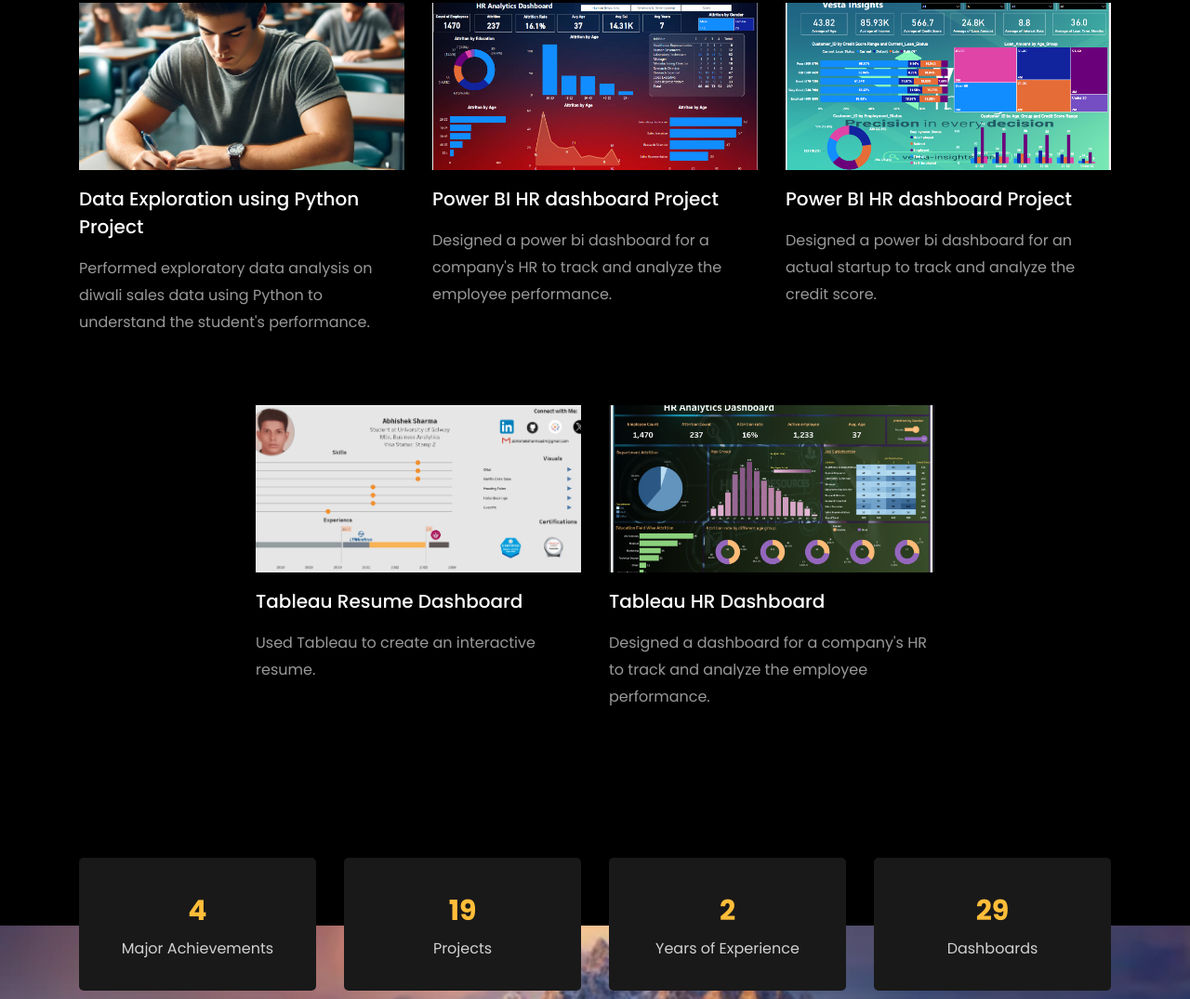
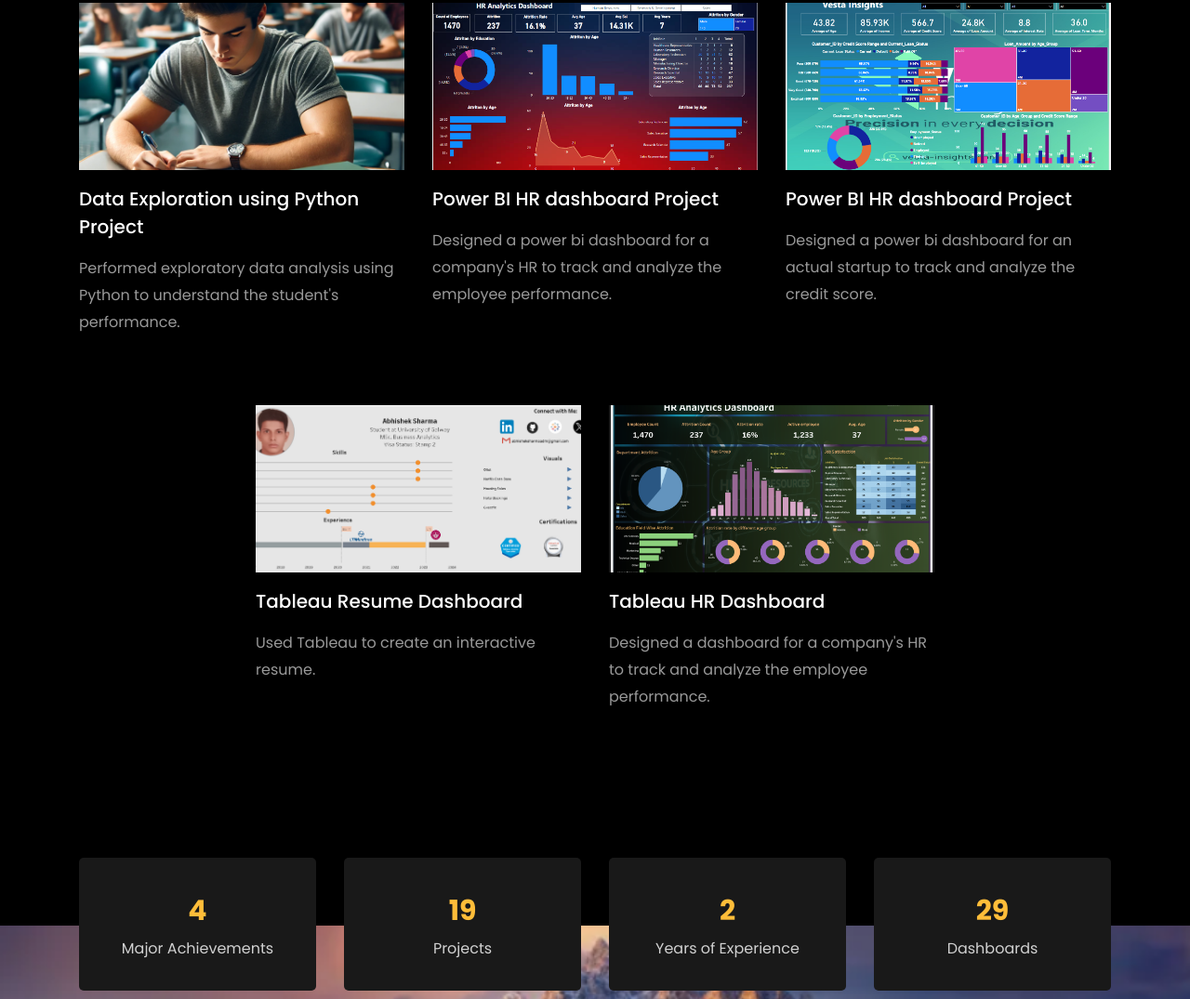
Before and after one commit to abhi921999/My_Portfolio, a plain HTML site: page index.html in a window 1280 px wide. Shown: the part 4112-5187 px from the top of the page at 93% size. Drawn offline with Linux system fonts and the light colour scheme; files whose address does not match are found by name.

Commit message:
Update index_1.0.html

```diff
--- a/index.html
+++ b/index.html
@@ -450,7 +450,7 @@
 			<div class="text mt-3 float-right d-block">
 
 			  <h3 class="heading"><a href="https://github.com/abhi921999/pythoneda/blob/main/Study%20(2).ipynb">Data Exploration using Python Project </a></h3>
-			  <p>Performed exploratory data analysis on diwali sales data using Python to understand the student's performance.</p>
+			  <p>Performed exploratory data analysis using Python to understand the student's performance.</p>
 			</div>
 		  </div>
 		</div>
```
